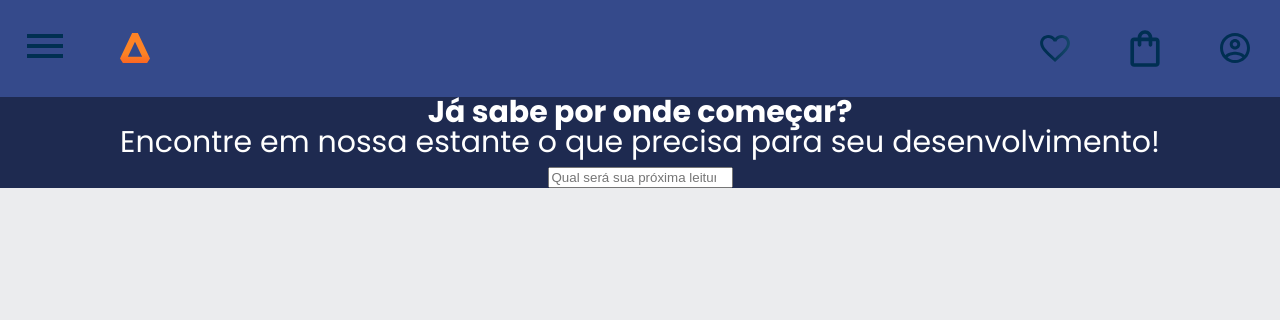
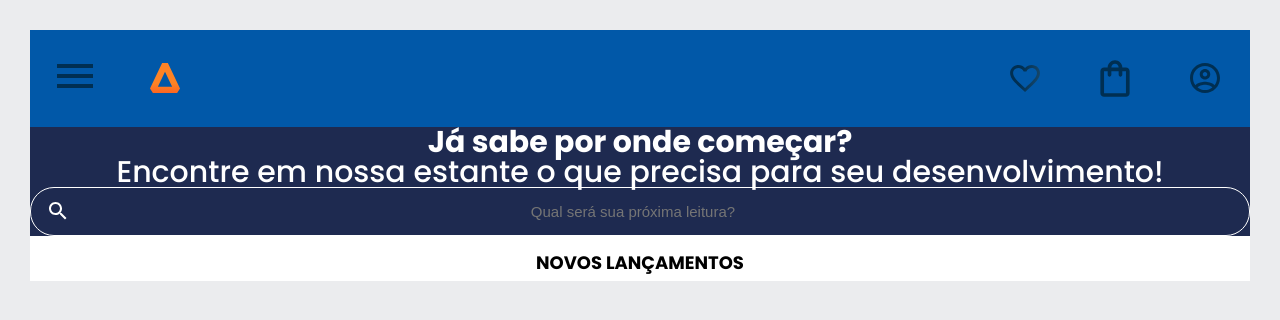
Before and after one commit to Kaylaneizabella/Alura-bookks, a plain HTML site: page index.html in a window 1280 px wide. Drawn offline with nearby package versions, Linux system fonts and the light colour scheme.

Commit message:
Add files via upload

```diff
--- a/index.html
+++ b/index.html
@@ -1,13 +1,17 @@
 <!DOCTYPE html>
 <html>
 <head>
-<meta charset="UTF-8">
+<meta charset="UTF8">
 <meta name="viewport" content="width-device-width" initial-scale="1.0">
 <link rel="stylesheet" href="reset.css">
 <link rel="stylesheet" href="style.css">
 <link rel="preconnect" href="https://fonts.googleapis.com">
 <link rel="preconnect" href="https://fonts.gstatic.com" crossorigin>
 <link href="https://fonts.googleapis.com/css2?family=Poppins:wght@300;400;500;700&display=swap" rel="stylesheet">
+<link
+  rel="stylesheet"
+  href="https://cdn.jsdelivr.net/npm/swiper@10/swiper-bundle.min.css"
+/>
 
 </head>
 <body>
@@ -22,26 +26,26 @@
 </label>
 
 <ul class="lista-menu">
-<li class="lista-menu_titulo">Categoria</li>
+<li class="lista-menu_titulo">Categorias</li>
 
 <li class="lista-menu-item">
-<a href="#" class="lista-menu-link">Programação</a>
+<a href="a" class="lista-menu-link">Programação</a>
 </li>
 
 <li class="lista-menu-item">
-<a href="#" class="lista-menu-link">Front-end</a>
+<a href="a" class="lista-menu-link">Front-end</a>
 </li>
 
 <li class="lista-menu-item">
-<a href="#" class="lista-menu-link">Infraestrutura</a>
+<a href="a" class="lista-menu-link">Infraestrutura</a>
 </li>
 
 <li class="lista-menu-item">
-<a href="#" class="lista-menu-link">Busines</a>
+<a href="a" class="lista-menu-link">Busines</a>
 </li>
 
 <li class="lista-menu-item">
-<a href="#" class="lista-menu-link">Design & UX</a>
+<a href="a" class="lista-menu-link">Design & UX</a>
 </li>
 </ul>
 
@@ -59,14 +63,16 @@
  </header>
 <section class="banner">
     <h2 class="banner-titulo"> Já sabe por onde começar? </h2>
-    <p class="banner-teto"> Encontre em nossa estante o que precisa para seu desenvolvimento!</p>
-    <input type="search" class="banner-pequisa" placeholder="Qual será sua próxima leitura?"></input>
-
-
-
+    <p class="banner-texto"> Encontre em nossa estante o que precisa para seu desenvolvimento!</p>
+    <input type="search" class="banner-pesquisa" placeholder="Qual será sua próxima leitura?"></input>
 
 </section>
 
 
+<section class="carrossel">
+    <h2 class="carrossel_titulo"> Novos lançamentos</h2>
+</section>
+<script src="https://cdn.jsdelivr.net/npm/swiper@10/swiper-bundle.min.js"></script>
+
 </body>
 </html>
--- a/style.css
+++ b/style.css
@@ -1,17 +1,18 @@
 :root{
+    font-size: 30px;
     --cor-de-fundo:#EBECEE;
     --branco: #FFFFFF;
     --laranja: #EB9B00;
-    --azul-degrade: linear-gradient(97,54deg, #000000 35.49%, #000000 165.37%);
-    font-size: 30px;
+    --azul-degrade: linear-gradient(97,54deg, rgb(7, 163, 163) 35,49%, rgb(9, 114, 114) 165,37%);
     --fonte-principal: "Poppins";
 
+
+    padding: 30px;
 }
 
 body{
-background-color: #EBECEE;
+background-color: var(--cor-de-fundo);
 font-family: var(--fonte-principal);
-font-size: 1em;
 font-weight: 400;
 
 }
@@ -19,7 +20,7 @@ font-weight: 400;
 .menu_hamburguer {
     width: 24px;
     height: 24px;
-    background-image: url(./img/Menu.png);
+    background-image: url(./img/menu.png);
     background-repeat: no-repeat;
     background-position: center;
     display: inline-block;
@@ -27,7 +28,7 @@ font-weight: 400;
 
 
 .cabeçalho{
-background-color: #354a8b;
+background-color:rgb(1, 88, 168);
 display: flex;
 justify-content: space-between;
 align-items: center;
@@ -45,7 +46,7 @@ width: 30px;
     align-items: center;
 }
 
-.container_botão:checked ~ .lita-menu {
+.container-botao:checked ~ .lista-menu {
     display: block;
 }
 
@@ -97,3 +98,27 @@ font-weight: 700;
 .banner-texto{
     font-weight: 500;
 }
+
+
+.banner-pesquisa {
+    background-color: transparent;
+    border: 1px solid var(--branco);
+    color: white;
+    border-radius: 24px;
+    padding: 1em;
+    width: 100%;
+    text-align: center;
+    background: url("./img/Pesquisa (2).svg") no-repeat;
+    background-position: 1em;
+    font-size: 50%;
+}
+
+.carrossel_titulo{
+    color: var(#1e2a50);
+    background-color: var(--branco);
+    text-align: center;
+    text-transform: uppercase;
+    font-size: 18px;
+    font-weight: 700;
+    padding: 1em 0 0.5em 0;
+}
```
Also changed, not shown: img/MetricasAgeis.svg (added), img/Nodejs.svg (added), img/Pesquisa (2).svg (added), img/Portugol.svg (added), img/ReactNative.svg (added), img/Tuning.svg (added), img/menu.png (added).
